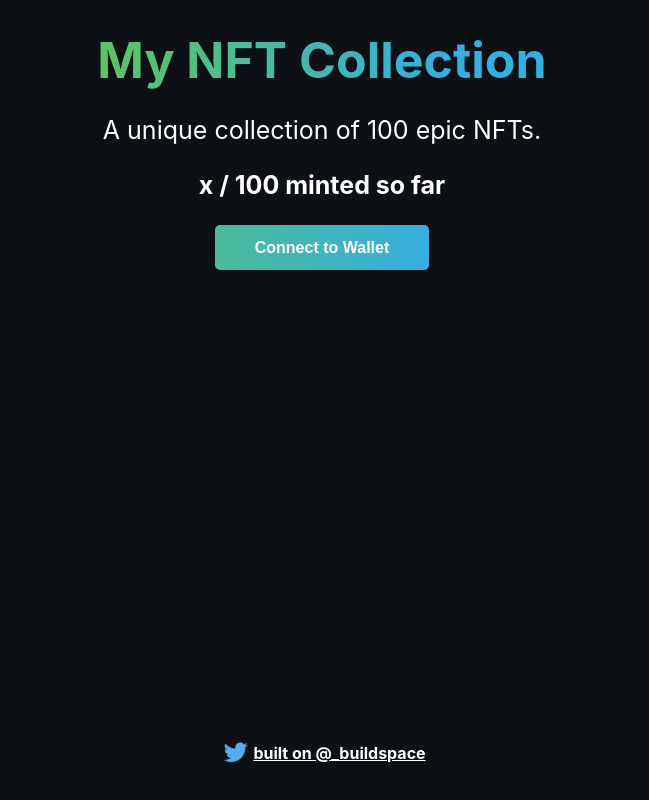
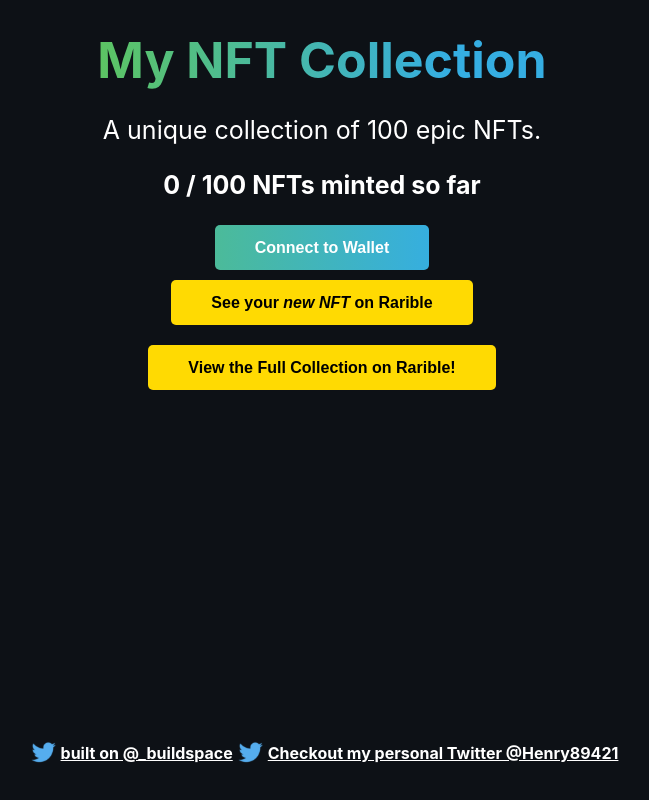
Before and after one commit to hborska/NFT-project-buildspace, a React (Create React App) app in the folder frontend/: page / in a window 1280 px wide. Shown: the whole page, without its empty margins (318-967 px from the left). Built offline with nearby package versions, Linux system fonts and the light colour scheme.

Commit message:
Adding finishing touches, fixing rarible links

```diff
--- a/frontend/src/App.js
+++ b/frontend/src/App.js
@@ -4,10 +4,14 @@ import { ethers } from 'ethers';
 import React, { useEffect, useState } from 'react';
 import myEpicNft from './utils/MyEpicNFT.json';
 
+//Loading icon
+import 'react-loader-spinner/dist/loader/css/react-spinner-loader.css';
+import Loader from 'react-loader-spinner';
+
 const TWITTER_HANDLE = '_buildspace';
 const TWITTER_LINK = `https://twitter.com/${TWITTER_HANDLE}`;
-const OPENSEA_LINK = '';
-const TOTAL_MINT_COUNT = 50;
+const PERSONAL_TWITTER_HANDLE = '@Henry89421';
+const PERSONAL_TWITTER_LINK = `https://twitter.com/${PERSONAL_TWITTER_HANDLE}`;
 
 // I moved the contract address to the top for easy access.
 const CONTRACT_ADDRESS =
@@ -16,6 +20,9 @@ const CONTRACT_ADDRESS =
 const App = () => {
   const [currentAccount, setCurrentAccount] = useState('');
   const [raribleLink, setRaribleLink] = useState('');
+  const [collectionLink, setCollectionLink] = useState('');
+  const [currentMintCount, setCurrentMintCount] = useState(0);
+  const [miningTransaction, setMiningTransaction] = useState(false);
 
   const checkIfWalletIsConnected = async () => {
     const { ethereum } = window;
@@ -34,7 +41,7 @@ const App = () => {
     //Making sure only Rinkeby test net accounts are connected
     const rinkebyChainId = '0x4';
     if (chainId !== rinkebyChainId) {
-      alert('You are not connected to the Rinkeby Test Network!');
+      alert('Please connect to the Rinkeby Test Network!');
     }
 
     if (accounts.length !== 0) {
@@ -49,6 +56,55 @@ const App = () => {
       console.log('No authorized account found');
     }
   };
+
+  //Making sure wallet is connected
+  useEffect(() => {
+    checkIfWalletIsConnected();
+  }, []);
+
+  //Setting the Rarible collection link
+  useEffect(() => {
+    setRaribleLink(
+      `https://rinkeby.rarible.com/collection/${CONTRACT_ADDRESS}/items`
+    );
+  }, []);
+
+  //Setting the initial current mint count
+  useEffect(() => {
+    async function setInitialMintCount() {
+      try {
+        const { ethereum } = window;
+
+        if (ethereum) {
+          const provider = new ethers.providers.Web3Provider(ethereum);
+          const signer = provider.getSigner();
+          const connectedContract = new ethers.Contract(
+            CONTRACT_ADDRESS,
+            myEpicNft.abi,
+            signer
+          );
+
+          let newMintCount = await connectedContract.getTotalMintedNFTs();
+          setCurrentMintCount(newMintCount.toNumber());
+          console.log('Successfully set the current mint count!');
+        } else {
+          console.log("Ethereum object doesn't exist!");
+        }
+      } catch (error) {
+        console.log(error);
+      }
+    }
+    setInitialMintCount();
+  }, []);
+
+  const renderNotConnectedContainer = () => (
+    <button
+      onClick={connectWallet}
+      className='cta-button connect-wallet-button'
+    >
+      Connect to Wallet
+    </button>
+  );
 
   const connectWallet = async () => {
     try {
@@ -74,7 +130,7 @@ const App = () => {
     }
   };
 
-  // Setup our listener.
+  // Setup our listeners
   const setupEventListener = async () => {
     // Most of this looks the same as our function askContractToMintNft
     try {
@@ -93,13 +149,14 @@ const App = () => {
         //This will "capture" our event when our contract throws it (very similar to webhooks)
         connectedContract.on('NewEpicNFTMinted', (from, tokenId) => {
           console.log(from, tokenId.toNumber());
+          setRaribleLink(
+            `https://rinkeby.rarible.com/token/${CONTRACT_ADDRESS}:${tokenId.toNumber()}`
+          );
           alert(
             `Hey there! We've minted your NFT and sent it to your wallet. It may be blank right now. It can take a max of 10 min to show up on OpenSea. Here's the link: https://rinkeby.rarible.com/token/${CONTRACT_ADDRESS}/${tokenId.toNumber()}`
           );
-          setRaribleLink(
-            `https://rinkeby.rarible.com/token/${CONTRACT_ADDRESS}/${tokenId.toNumber()}`
-          );
         });
+
         console.log('Setting up event listener!');
       } else {
         console.log("Ethereum object doesn't exist!");
@@ -131,6 +188,9 @@ const App = () => {
         console.log(
           `Mined, see transaction: https://rinkeby.etherscan.io/tx/${nftTxn.hash}`
         );
+
+        let newMintCount = await connectedContract.getTotalMintedNFTs();
+        setCurrentMintCount(newMintCount.toNumber());
       } else {
         console.log("Ethereum object doesn't exist!");
       }
@@ -139,25 +199,12 @@ const App = () => {
     }
   };
 
-  useEffect(() => {
-    checkIfWalletIsConnected();
-  }, []);
-
-  const renderNotConnectedContainer = () => (
-    <button
-      onClick={connectWallet}
-      className='cta-button connect-wallet-button'
-    >
-      Connect to Wallet
-    </button>
-  );
-
   const renderMintUI = () => (
     <button
       onClick={askContractToMintNft}
       className='cta-button connect-wallet-button'
     >
-      Mint NFT
+      Mint a New NFT
     </button>
   );
 
@@ -168,12 +215,34 @@ const App = () => {
           <p className='header gradient-text'>My NFT Collection</p>
           <p className='sub-text'>A unique collection of 100 epic NFTs.</p>
           <p className='sub-text'>
-            <strong>x / 100 minted so far</strong>
+            <strong>{currentMintCount} / 100 NFTs minted so far</strong>
           </p>
+        </div>
+
+        <div className='buttons-container'>
           {currentAccount === ''
             ? renderNotConnectedContainer()
             : renderMintUI()}
+          {raribleLink !== '' && (
+            <div>
+              <a href={raribleLink} target='_blank'>
+                <button className='cta-button connect-wallet-button rarible-button'>
+                  See your <i>new NFT </i>on Rarible
+                </button>
+              </a>
+            </div>
+          )}
+          {/* {collectionLink && ( */}
+          <div>
+            <a href={raribleLink} target='_blank'>
+              <button className='cta-button connect-wallet-button rarible-button'>
+                View the Full Collection on Rarible!
+              </button>
+            </a>
+          </div>
+          {/* )} */}
         </div>
+
         <div className='footer-container'>
           <img alt='Twitter Logo' className='twitter-logo' src={twitterLogo} />
           <a
@@ -182,6 +251,13 @@ const App = () => {
             target='_blank'
             rel='noreferrer'
           >{`built on @${TWITTER_HANDLE}`}</a>
+          <img alt='Twitter Logo' className='twitter-logo' src={twitterLogo} />
+          <a
+            className='footer-text'
+            href={PERSONAL_TWITTER_LINK}
+            target='_blank'
+            rel='noreferrer'
+          >{`Checkout my personal Twitter ${PERSONAL_TWITTER_HANDLE}`}</a>
         </div>
       </div>
     </div>
--- a/frontend/src/styles/App.css
+++ b/frontend/src/styles/App.css
@@ -65,6 +65,18 @@
   background-color: rgb(32, 129, 226);
 }
 
+.rarible-button {
+  background: #ffda02 !important;
+  color: rgb(0, 0, 0) !important;
+  margin: 10px;
+}
+
+.buttons-container {
+  justify-content: flex;
+  flex-direction: column;
+  height: 90%;
+}
+
 .mint-count {
   color: white;
   font-size: 18px;
```
Also changed, not shown: 1 other file (tests, documents, lock files or other folders).
